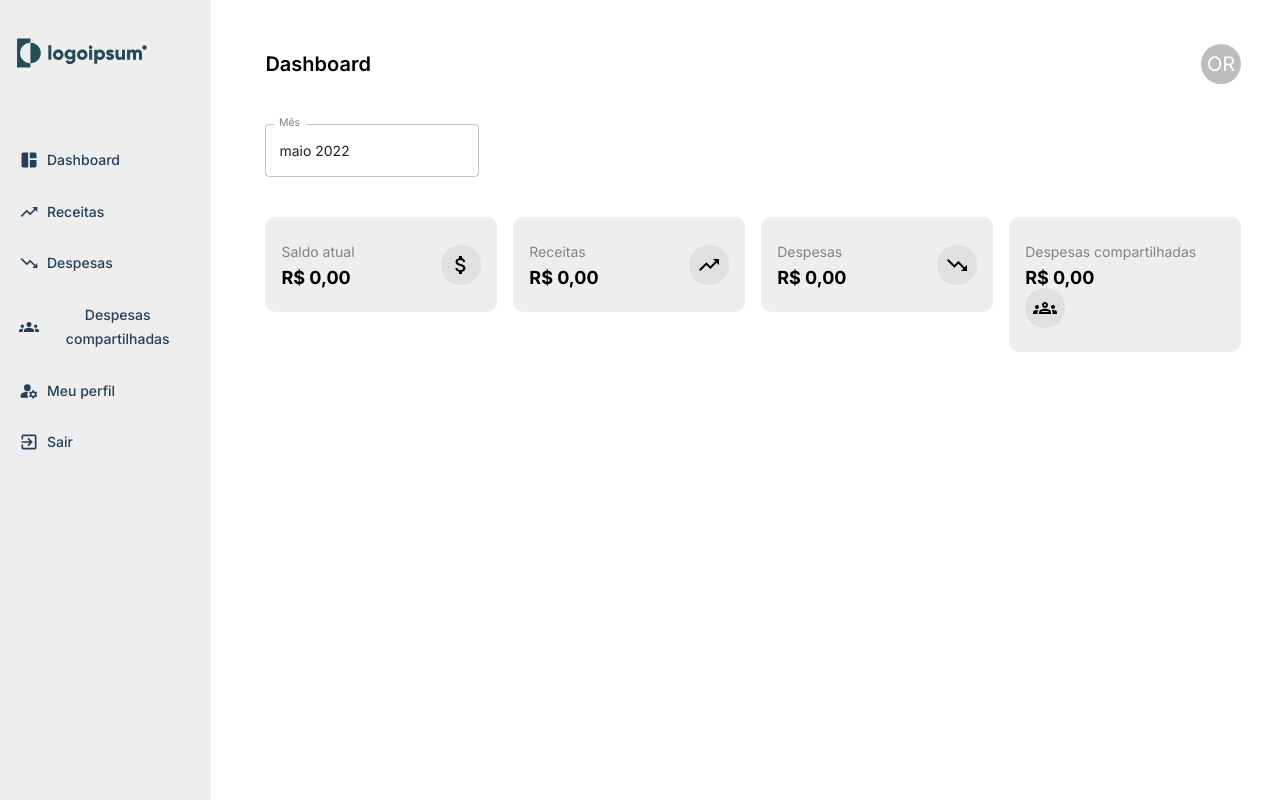
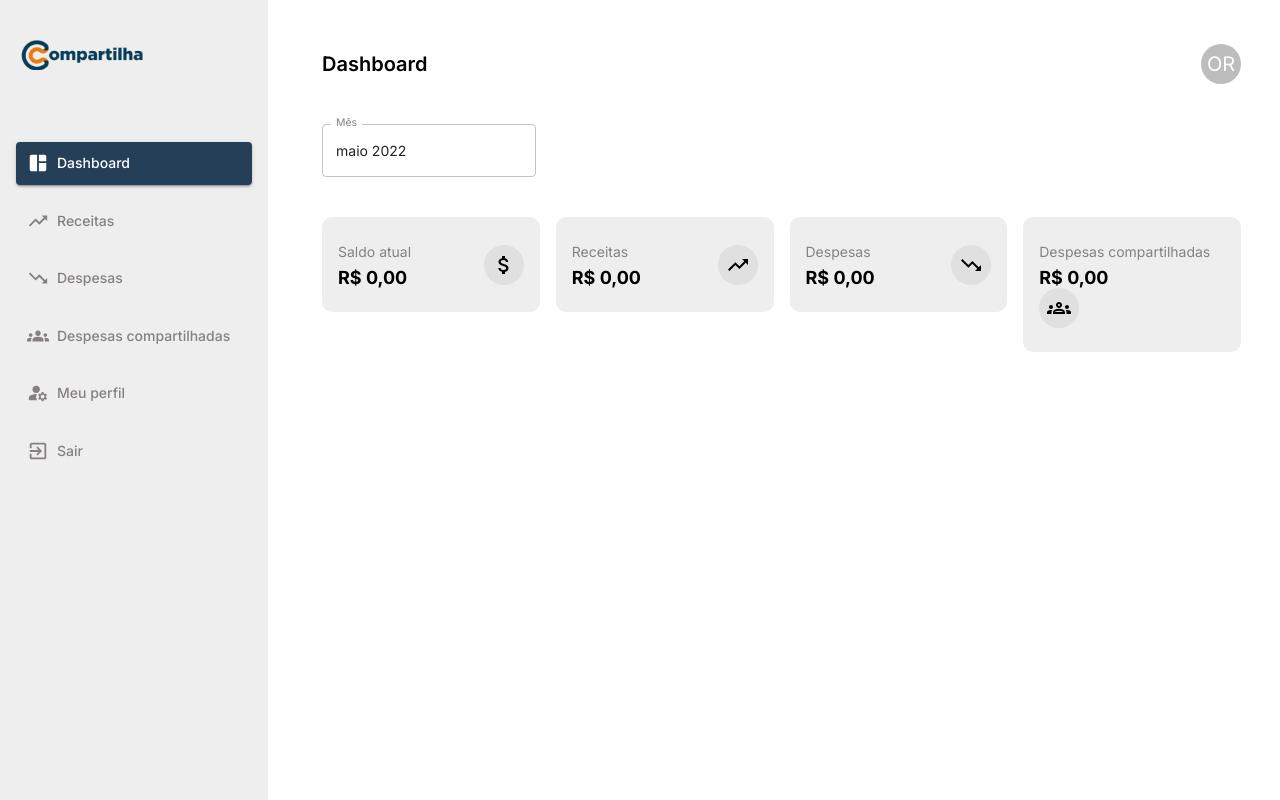
Before and after one commit to olirodrigues/bootcamp-gama-01, a React (Vite) app in the folder Web/: page /dashboard in a window 1280 px wide. Built offline with nearby package versions, Linux system fonts and the light colour scheme.

Commit message:
Side menu (#11)
* Centralizado layout principal em um componente

* Adicionado componentes para rotas

Despesas
DespesasCompartilhadas
Receitas

* Atualizado logo

* Menu lateral

- Estilos atualizados conforme o design
- Centralizado logica no MenuButton

```diff
--- a/Web/src/App.tsx
+++ b/Web/src/App.tsx
@@ -8,6 +8,9 @@ import { Login } from "./pages/Login";
 import { ThemeProvider } from "@mui/material";
 import { Cadastro } from "./pages/Cadastro";
 import { Dashboard } from "./pages/Dashboard";
+import { Receitas } from "./pages/Receitas";
+import { Despesas } from "./pages/Despesas";
+import { DespesasCompartilhadas } from "./pages/DespesasCompartilhadas";
 
 export function App() {
   return (
@@ -19,6 +22,9 @@ export function App() {
           <Route path='/login' element={<Login />} />
           <Route path='/cadastro' element={<Cadastro />} />
           <Route path='/dashboard' element={<Dashboard />} />
+          <Route path='/receitas' element={<Receitas />} />
+          <Route path='/despesas' element={<Despesas />} />
+          <Route path='/despesas-compartilhadas' element={<DespesasCompartilhadas />} />
         </Routes>
       </ThemeProvider>
     </>
--- /dev/null
+++ b/Web/src/components/Layout/index.tsx
@@ -0,0 +1,11 @@
+import { Menu } from "../Menu";
+import { Container, ContainerConteudo } from "./Layout.style";
+
+export const Layout = ({ children }: { children: any }) => {
+  return (
+    <Container>
+      <Menu />
+      <ContainerConteudo>{children}</ContainerConteudo>
+    </Container>
+  );
+};
--- a/Web/src/components/Menu/Menu.style.tsx
+++ b/Web/src/components/Menu/Menu.style.tsx
@@ -4,7 +4,8 @@ export const ContainerMenu = styled.div`
   background-color: #eeeeee;
   height: 100vh;
   width: 268px;
-  padding-inline: 15px;
+  min-width: 268px;
+  padding-inline: 16px;
 
   img {
     margin-block: 36px 68px;
--- /dev/null
+++ b/Web/src/components/Menu/MenuButton.tsx
@@ -0,0 +1,36 @@
+import { Box, Button, useTheme } from "@mui/material";
+import { useMatch, useNavigate, useResolvedPath } from "react-router-dom";
+import { IconType } from "react-icons";
+import { CSSProperties } from "react";
+
+type MenuButtonProps = { Icon: IconType; children: any; link: string; disabled?: boolean };
+
+const buttonStyles: CSSProperties = {
+  justifyContent: "flex-start",
+  textTransform: "none",
+  paddingBlock: 9,
+  paddingInline: 15,
+};
+
+export const MenuButton = ({ Icon, children, link, disabled }: MenuButtonProps) => {
+  const theme = useTheme();
+  const navigate = useNavigate();
+
+  const resolved = useResolvedPath(link);
+  const isSelected = useMatch({ path: resolved.pathname, end: true });
+
+  const color = isSelected ? theme.palette.primary : theme.palette.text.secondary;
+
+  return (
+    <Button
+      disabled={disabled}
+      fullWidth
+      style={buttonStyles}
+      variant={isSelected ? "contained" : "text"}
+      startIcon={<Icon size={22} color={color.toString()} />}
+      onClick={() => navigate(link)}
+    >
+      <Box color={color.toString()}>{children}</Box>
+    </Button>
+  );
+};
--- a/Web/src/components/Menu/index.tsx
+++ b/Web/src/components/Menu/index.tsx
@@ -1,7 +1,5 @@
 import Logo from "../../assets/images/logo.svg";
 
-import { Button } from "@mui/material";
-import { NavLink } from "react-router-dom";
 import { ContainerMenu, ContaiverNav } from "./Menu.style";
 import {
   MdExitToApp,
@@ -11,42 +9,31 @@ import {
   MdOutlineTrendingUp,
   MdSpaceDashboard,
 } from "react-icons/md";
+import { MenuButton } from "./MenuButton";
 
 export const Menu = () => {
   return (
     <ContainerMenu>
       <img className='logo' src={Logo} alt='' />
       <ContaiverNav>
-        <NavLink to='/dashboard'>
-          <Button variant='text' startIcon={<MdSpaceDashboard />}>
+        <MenuButton link='/dashboard' Icon={MdSpaceDashboard}>
           Dashboard
-          </Button>
-        </NavLink>
-        <NavLink to='/receitas'>
-          <Button variant='text' startIcon={<MdOutlineTrendingUp />}>
+        </MenuButton>
+        <MenuButton link='/receitas' Icon={MdOutlineTrendingUp}>
           Receitas
-          </Button>
-        </NavLink>
-        <NavLink to='/despesas'>
-          <Button variant='text' startIcon={<MdOutlineTrendingDown />}>
+        </MenuButton>
+        <MenuButton link='/despesas' Icon={MdOutlineTrendingDown}>
           Despesas
-          </Button>
-        </NavLink>
-        <NavLink to='/despesas-compartilhadas'>
-          <Button variant='text' startIcon={<MdGroups />}>
+        </MenuButton>
+        <MenuButton link='/despesas-compartilhadas' Icon={MdGroups}>
           Despesas compartilhadas
-          </Button>
-        </NavLink>
-        <NavLink to='/perfil'>
-          <Button variant='text' startIcon={<MdManageAccounts />}>
+        </MenuButton>
+        <MenuButton disabled link='perfil' Icon={MdManageAccounts}>
           Meu perfil
-          </Button>
-        </NavLink>
-        <NavLink to='/'>
-          <Button variant='text' startIcon={<MdExitToApp />}>
+        </MenuButton>
+        <MenuButton link='/' Icon={MdExitToApp}>
           Sair
-          </Button>
-        </NavLink>
+        </MenuButton>
       </ContaiverNav>
     </ContainerMenu>
   );
--- a/Web/src/pages/Dashboard/index.tsx
+++ b/Web/src/pages/Dashboard/index.tsx
@@ -7,8 +7,7 @@ import {
 import { Cabecalho } from "../../components/Cabecalho";
 import { CardSaldo } from "../../components/CardSaldo";
 import { FilterMes } from "../../components/FilterMes";
-import { Menu } from "../../components/Menu";
-import { Container, ContainerConteudo } from "./Dashboard.style";
+import { Layout } from "../../components/Layout";
 
 export const Dashboard = () => {
   const dadosCard = [
@@ -35,13 +34,10 @@ export const Dashboard = () => {
   ];
 
   return (
-    <Container>
-      <Menu />
-      <ContainerConteudo>
-        <Cabecalho title='Dashboard' name='OR' />
-        <FilterMes />
-        <CardSaldo dados={dadosCard} />
-      </ContainerConteudo>
-    </Container>
+    <Layout>
+      <Cabecalho title='Dashboard' name='OR' />
+      <FilterMes />
+      <CardSaldo dados={dadosCard} />
+    </Layout>
   );
 };
--- /dev/null
+++ b/Web/src/pages/Despesas/index.tsx
@@ -0,0 +1,10 @@
+import { Cabecalho } from "../../components/Cabecalho";
+import { Layout } from "../../components/Layout";
+
+export const Despesas = () => {
+  return (
+    <Layout>
+      <Cabecalho title='Despesas' name='OR' />
+    </Layout>
+  );
+};
--- /dev/null
+++ b/Web/src/pages/DespesasCompartilhadas/index.tsx
@@ -0,0 +1,10 @@
+import { Cabecalho } from "../../components/Cabecalho";
+import { Layout } from "../../components/Layout";
+
+export const DespesasCompartilhadas = () => {
+  return (
+    <Layout>
+      <Cabecalho title='Despesas Compartilhadas' name='OR' />
+    </Layout>
+  );
+};
--- /dev/null
+++ b/Web/src/pages/Receitas/index.tsx
@@ -0,0 +1,10 @@
+import { Cabecalho } from "../../components/Cabecalho";
+import { Layout } from "../../components/Layout";
+
+export const Receitas = () => {
+  return (
+    <Layout>
+      <Cabecalho title='Receitas' name='OR' />
+    </Layout>
+  );
+};
```
Also changed, not shown: Web/src/assets/images/logo.svg, Web/src/components/Layout/Layout.style.tsx (renamed from Web/src/pages/Dashboard/Dashboard.style.tsx). Lines whose indentation alone changed are shown as unchanged.
